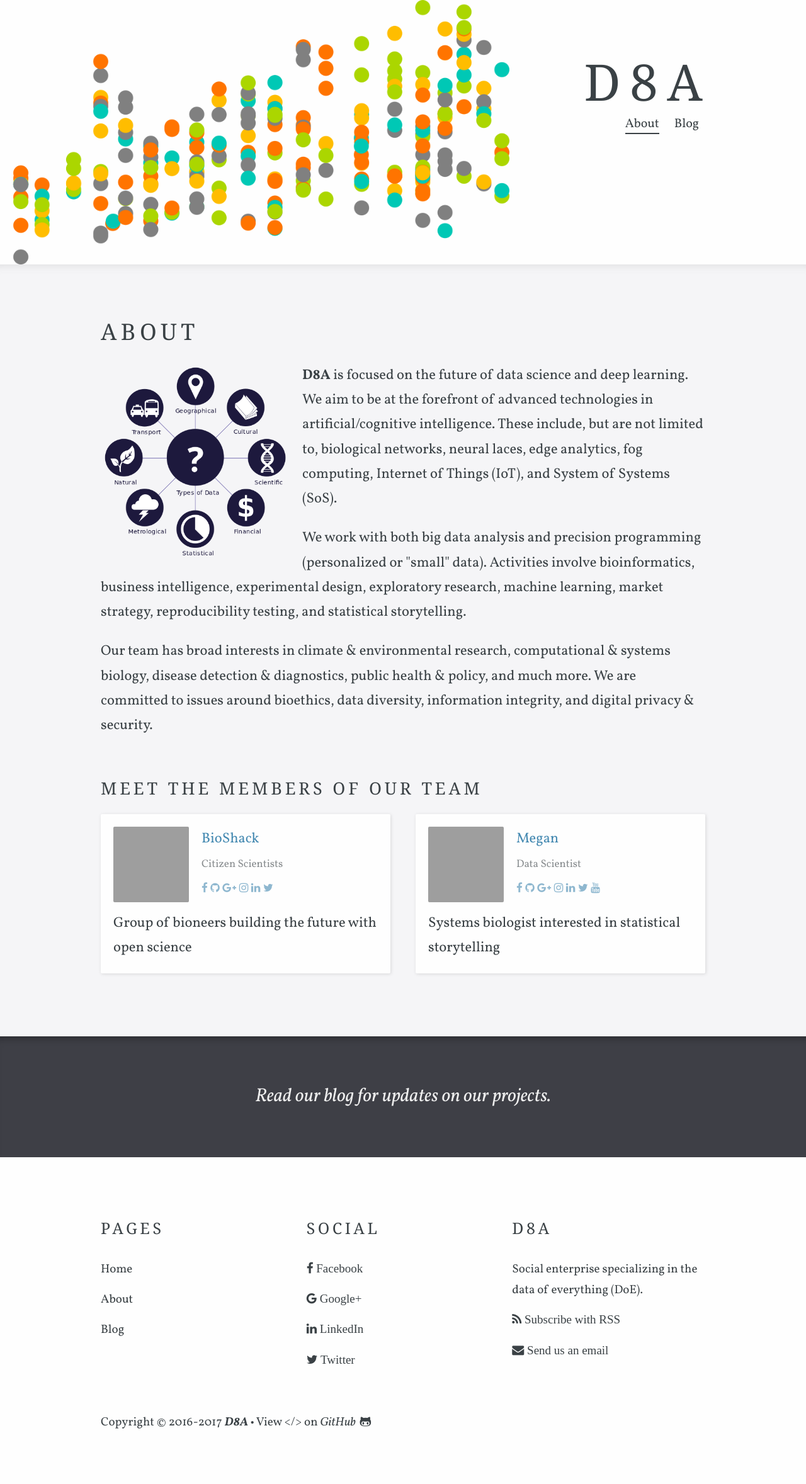
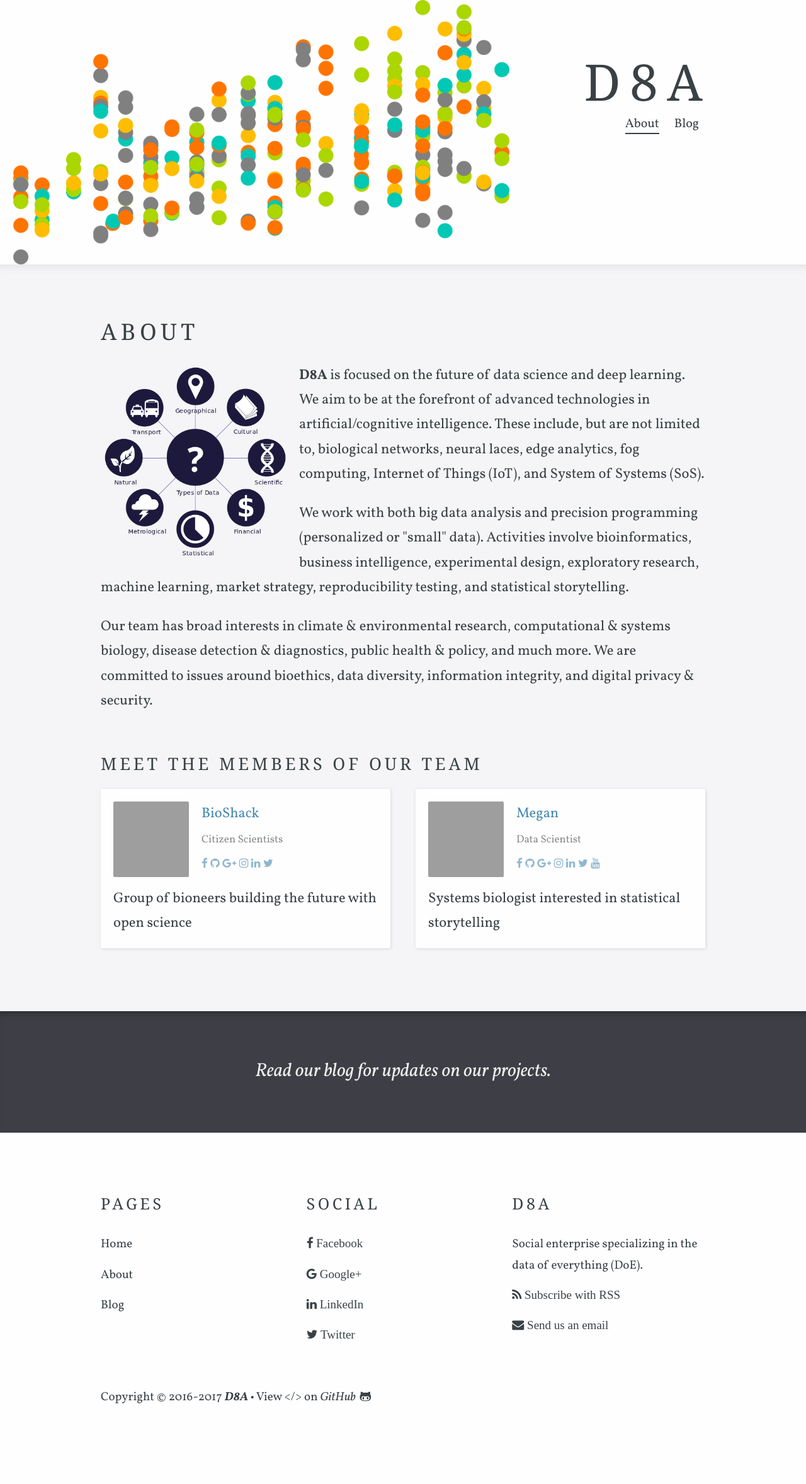
Before and after one commit to bioshack/d8a, a Jekyll site: the page built from pages/about.html, in a window 1280 px wide. Shown: the whole page at 63% size. Built offline with Jekyll 4.4.1, drawn with Linux system fonts in a browser that asks for light colours; some web fonts are replaced; after the commit the page ends 2318 px from its top, so only the background shows below that; grey boxes are pictures that could not be loaded.

Commit message:
Minor edits

```diff
--- a/pages/about.html
+++ b/pages/about.html
@@ -9,7 +9,7 @@
 ---
 
 <div class="editable">
-  <img src="/images/data.png" align="left" style="margin:0px 20px 0px 0px" width="300px">
+  <img src="/images/data.png" align="left" style="margin:0px 15px 0px 0px" width="300px">
 
   <p><strong>D8A</strong> is focused on the future of data science and deep learning. We aim to be at the forefront of advanced technologies in artificial/cognitive intelligence. These include, but are not limited to, biological networks, neural laces, edge analytics, fog computing, Internet of Things (IoT), and System of Systems (SoS).
 
```
Also changed, not shown: _posts/_defaults.md (+1 -1 lines).
